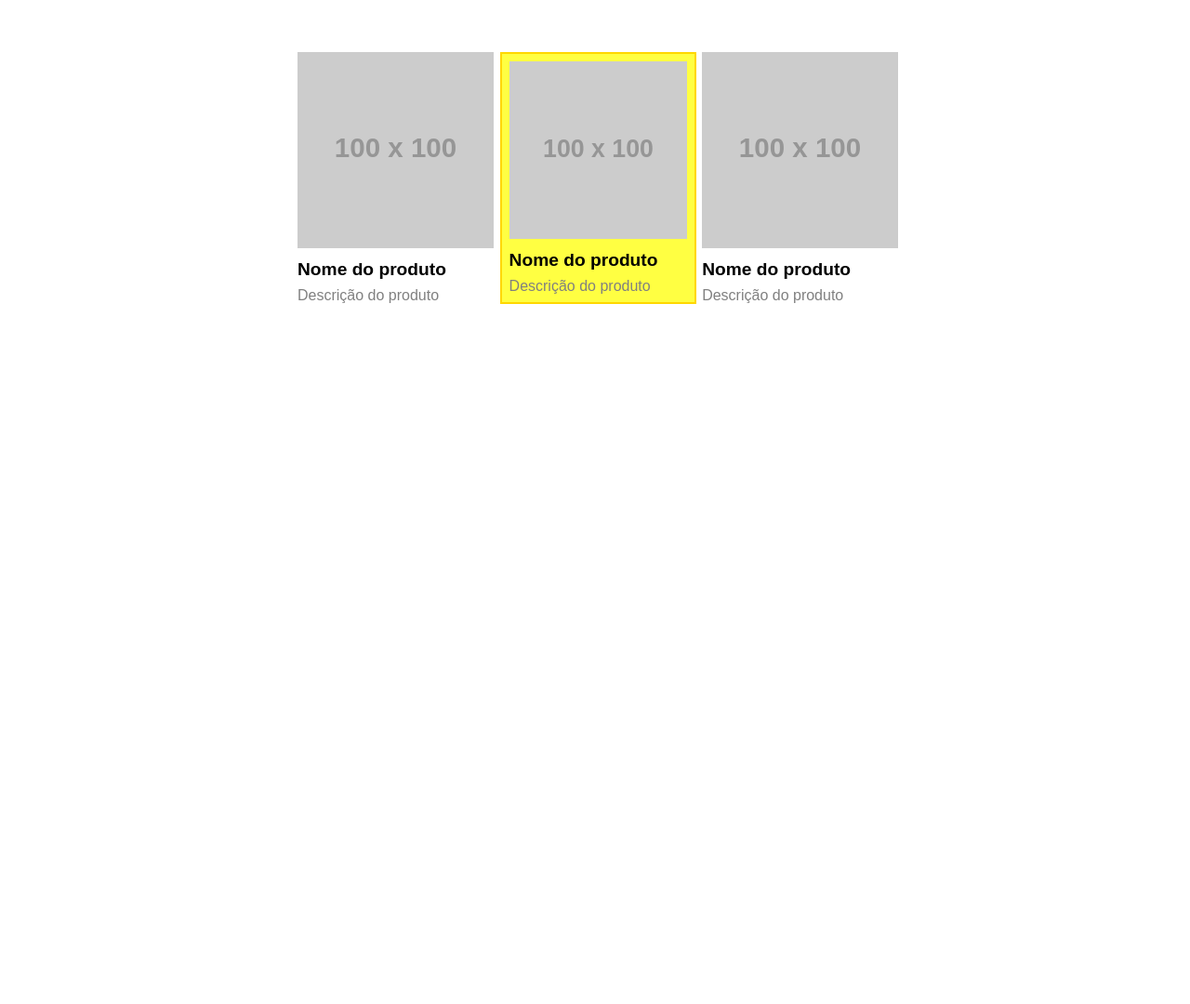
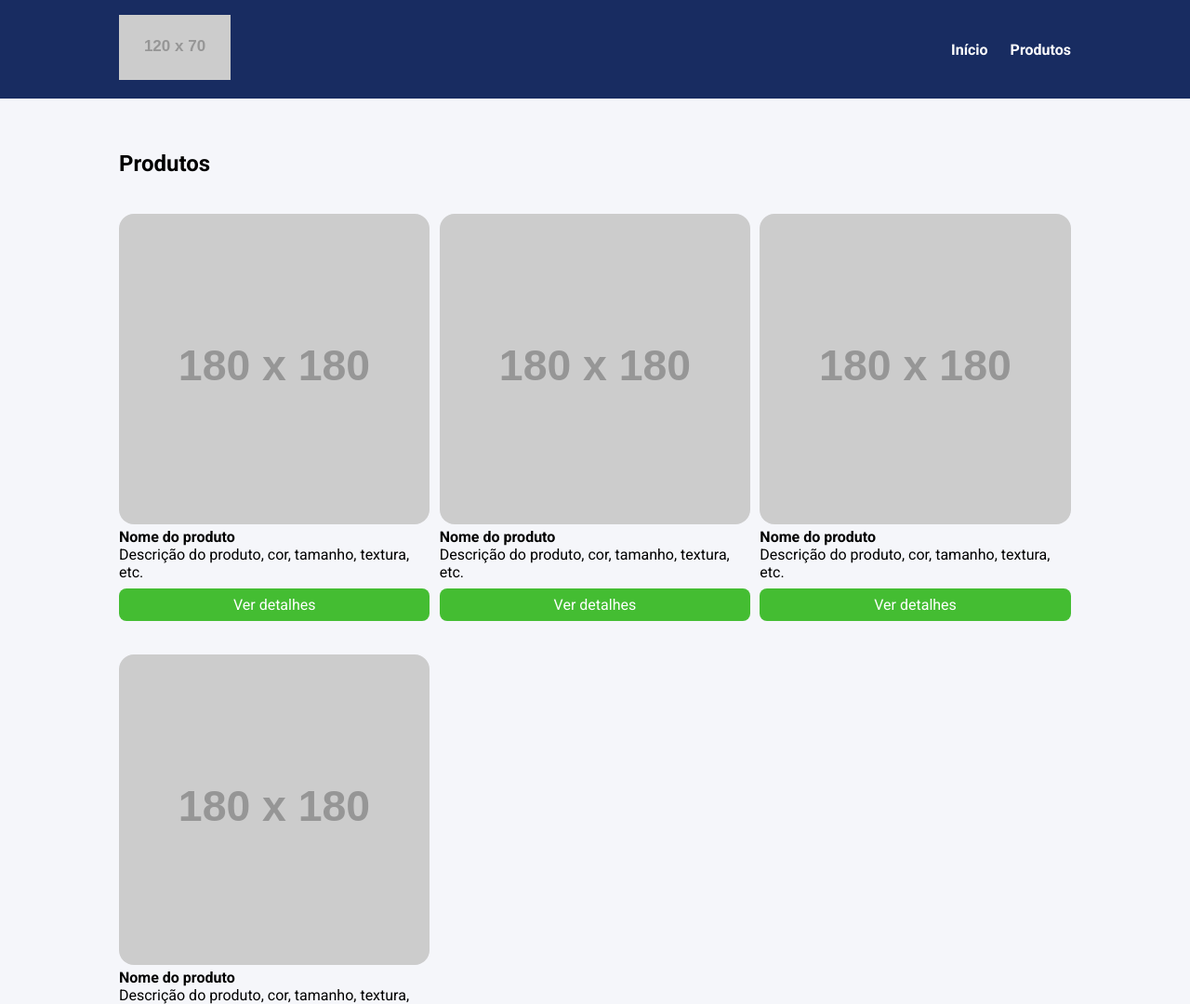
Before and after one commit to Lucc4rpr/ebac_fullstack_java, a website: page index.html in a window 1280 px wide. Shown: the top 1080 px of the page at 93% size. Before the commit the page ends 800 px from the top, so only its background shows below. Drawn offline with Linux system fonts and the light colour scheme; placeholder pictures from the web are drawn by us.

Commit message:
Finalizado exercício com Less, englobando variáveis, divisão dos arquivos, escapings e mapas

```diff
--- a/index.html
+++ b/index.html
@@ -4,32 +4,76 @@
     <meta charset="UTF-8">
     <meta http-equiv="X-UA-Compatible" content="IE=edge">
     <meta name="viewport" content="width=device-width, initial-scale=1.0">
-    <title>Exercício boas práticas de CSS</title>
-    <link rel="stylesheet" href="main.css">
+    <title>Document</title>
+    <link rel="preconnect" href="https://fonts.googleapis.com">
+    <link rel="preconnect" href="https://fonts.gstatic.com" crossorigin>
+    <link href="https://fonts.googleapis.com/css2?family=Roboto:wght@400;700&display=swap" rel="stylesheet">
+    <link rel="stylesheet" href="build/styles/styles.css">
 </head>
 <body>
-    <div class="produtos">
-        <div class="produtos__item">
-            <img class="produtos__item-imagem" src="https://via.placeholder.com/100x100">
-            <h4 class="produtos__item-nome">Nome do produto</h4>
-            <p class="produtos__item-descricao">
-                Descrição do produto
-            </p>
+    <header>
+        <div class="container">
+            <div class="branding">
+                <img src="https://via.placeholder.com/120x70" />
+            </div>
+            <nav>
+                <ul class="menu">
+                    <li>
+                        <a href="#">Início</a>
+                    </li>
+                    <li>
+                        <a href="#">Produtos</a>
+                    </li>
+                </ul>
+            </nav>
         </div>
-        <div class="produtos__item produtos__item--em-destaque">
-            <img class="produtos__item-imagem" src="https://via.placeholder.com/100x100">
-            <h4 class="produtos__item-nome">Nome do produto</h4>
-            <p class="produtos__item-descricao">
-                Descrição do produto
-            </p>
+    </header>
+    <section>
+        <div class="container">
+            <h2>Produtos</h2>
+            <ul class="products">
+                <li class="product-item">
+                    <img src="https://via.placeholder.com/180x180" />
+                    <h4>Nome do produto</h4>
+                    <p>
+                        Descrição do produto, cor, tamanho, textura, etc.
+                    </p>
+                    <a href="#" class="product-button">
+                        Ver detalhes
+                    </a>
+                </li>
+                <li class="product-item">
+                    <img src="https://via.placeholder.com/180x180" />
+                    <h4>Nome do produto</h4>
+                    <p>
+                        Descrição do produto, cor, tamanho, textura, etc.
+                    </p>
+                    <a href="#" class="product-button">
+                        Ver detalhes
+                    </a>
+                </li>
+                <li class="product-item">
+                    <img src="https://via.placeholder.com/180x180" />
+                    <h4>Nome do produto</h4>
+                    <p>
+                        Descrição do produto, cor, tamanho, textura, etc.
+                    </p>
+                    <a href="#" class="product-button">
+                        Ver detalhes
+                    </a>
+                </li>
+                <li class="product-item">
+                    <img src="https://via.placeholder.com/180x180" />
+                    <h4>Nome do produto</h4>
+                    <p>
+                        Descrição do produto, cor, tamanho, textura, etc.
+                    </p>
+                    <a href="#" class="product-button">
+                        Ver detalhes
+                    </a>
+                </li>
+            </ul>
         </div>
-        <div class="produtos__item">
-            <img class="produtos__item-imagem" src="https://via.placeholder.com/100x100">
-            <h4 class="produtos__item-nome">Nome do produto</h4>
-            <p class="produtos__item-descricao">
-                Descrição do produto
-            </p>
-        </div>
-    </div>
+    </section>
 </body>
 </html>
--- a/main.css
+++ /dev/null
@@ -1,35 +0,0 @@
-* {
-    margin: 0;
-    padding: 0;
-    font-family: sans-serif;
-}
-
-.produtos {
-    max-width: 640px;
-    width: 100%;
-    margin: 56px auto;
-    display: grid;
-    grid-template-columns: 33% 33% 33%;
-    grid-column-gap: 1%;
-}
-
-/* .produtos__item {}      bloco */
-
-.produtos__item-imagem { /* elemento */
-    width: 100%;
-}
-
-.produtos__item-nome { /* elemento */
-    font-size: 1.2em;
-    margin: 8px 0;
-}
-
-.produtos__item-descricao { /* elemento */
-    color: gray;
-}
-
-.produtos__item--em-destaque { /* modificador */
-    border: 2px solid gold;
-    padding: 8px;
-    background-color: #ffff42;
-}
--- /dev/null
+++ b/src/styles/mapas.less
@@ -0,0 +1,6 @@
+#colors() {
+    headerColor: #182C61;
+    buttonColor: #44bd32;
+    buttonHover: #4cd137;
+    bodyColor: #f5f6fa;
+}
--- /dev/null
+++ b/src/styles/medias.less
@@ -0,0 +1,22 @@
+@import "variables.less";
+
+@media @breakpointTablet {
+    .container {
+        max-width: 80%;
+    }
+
+    .products {
+        grid-template-columns: repeat(2, 48.5%);
+        column-gap: 3%;
+    }
+}
+
+@media  @breakpointMobile {
+    .products {
+        display: block;
+    }
+
+    .product-item  {
+        margin-bottom: 32px;
+    }
+}
--- /dev/null
+++ b/src/styles/products.less
@@ -0,0 +1,33 @@
+
+section {
+    padding: 56px 0;
+}
+
+.products {
+    margin-top: 40px;
+    display: grid;
+    grid-template-columns: repeat(3, 32.66%);
+    column-gap: 1%;
+    row-gap: 4%;
+    width: 100%;
+}
+
+.product-item img {
+    width: 100%;
+    border-radius: 16px;
+}
+
+.product-button {
+    display: block;
+    background-color: #colors[buttonColor];
+    color: #fff;
+    text-align: center;
+    padding: 8px 0;
+    border-radius: 8px;
+    margin-top: 8px;
+    text-decoration: none;
+
+    &:hover {
+        background-color: #colors[buttonHover];
+    }
+}
--- /dev/null
+++ b/src/styles/reset.less
@@ -0,0 +1,8 @@
+@import "variables.less";
+
+* {
+    margin: 0;
+    padding: 0;
+    box-sizing: border-box;
+    font-family: @fontFamily;
+}
--- /dev/null
+++ b/src/styles/styles.less
@@ -0,0 +1,47 @@
+@import "mapas.less";
+@import "products.less";
+@import "medias.less";
+@import "reset.less";
+@import "variables.less";
+
+body {
+    background-color: #colors[bodyColor];
+}
+
+li {
+    list-style: none;
+}
+
+.container {
+    max-width: @containerMaxWidth;
+    width: 100%;
+    margin: 0 auto;
+}
+
+header {
+    background-color: #colors[headerColor];
+    position: sticky;
+    top: 0;
+    left: 0;
+
+    .container {
+        display: flex;
+        justify-content: space-between;
+        align-items: center;
+        padding: 16px 0;
+    }
+}
+
+.menu {
+    display: flex;
+
+    li {
+        font-weight: bold;
+        margin-left: 24px;
+
+        a {
+            color: #fff;
+            text-decoration: none;
+        }
+    }
+}
--- /dev/null
+++ b/src/styles/variables.less
@@ -0,0 +1,4 @@
+@breakpointMobile: ~"(max-width: 767px)";
+@breakpointTablet: ~"(min-width: 768px) and (max-width: 1023px)";
+@containerMaxWidth: 1024px;
+@fontFamily: 'Roboto', sans-serif;
```
Also changed, not shown: package.json (added, +16 -0 lines), build/styles/styles.css (added), 2 other files.
